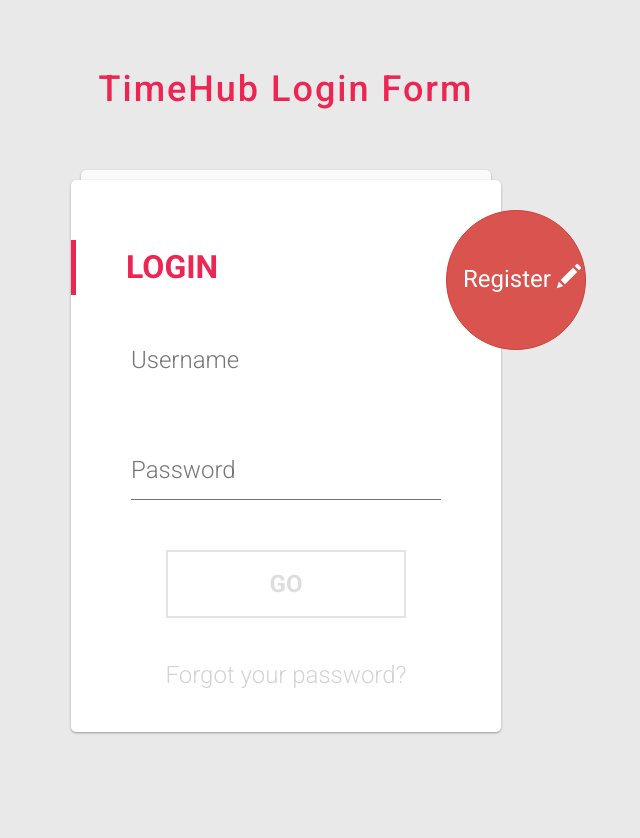
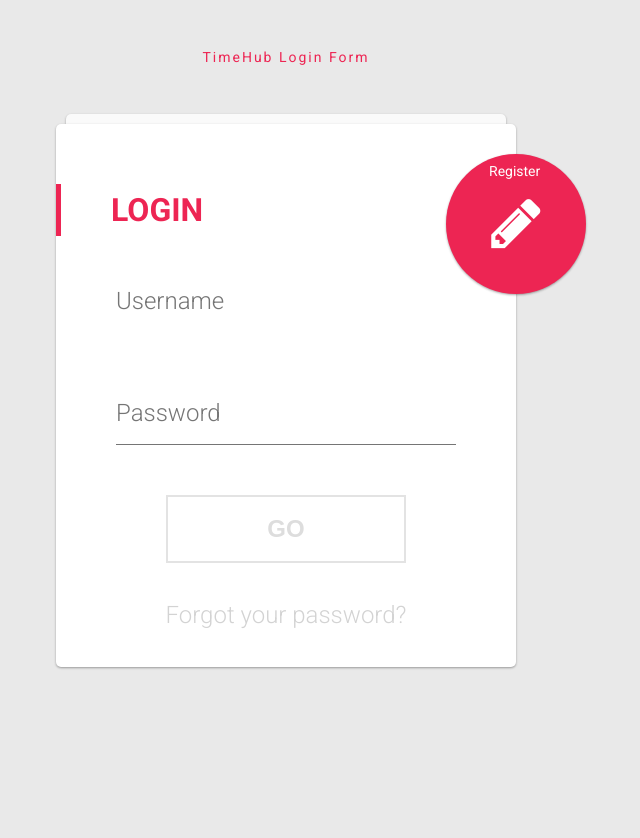
Before and after one commit to s95116/timeHub, a PHP site: page / in a window 1280 px wide. Shown: the whole page, without its empty margins (354-994 px from the left). After the commit the page ends 669 px from the top, so only its background shows below. Run offline with PHP 8.4, Linux system fonts and the light colour scheme; some libraries are stand-ins or nearby versions; some web fonts are replaced.

Commit message:
perfected the log in page

```diff
--- a/assets/css/style.css
+++ b/assets/css/style.css
@@ -12,32 +12,6 @@
   padding: 50px 0;
   text-align: center;
   letter-spacing: 2px;
-}
-
-.btn-circle {
-  width: 30px;
-  height: 30px;
-  text-align: center;
-  padding: 6px 0;
-  font-size: 12px;
-  line-height: 1.428571429;
-  border-radius: 15px;
-}
-.btn-circle.btn-lg {
-  width: 50px;
-  height: 50px;
-  padding: 10px 16px;
-  font-size: 18px;
-  line-height: 1.33;
-  border-radius: 25px;
-}
-.btn-circle.btn-xl {
-  width: 140px;
-  height: 140px;
-  padding: 10px 16px;
-  font-size: 24px;
-  line-height: 1.33;
-  border-radius: 70px;
 }
 
 /* Rerun */
@@ -450,3 +424,15 @@
     opacity: 0;
   }
 }
+
+
+.register {
+    position: absolute;
+    top: 10px;
+    left: 43px;
+    color: white;
+    z-index: 1;
+}
+.container.active .register{
+  display: none;
+}
--- a/index.html
+++ b/index.html
@@ -6,10 +6,9 @@
 
 
  <!--CSS Stylesheets -->
-    <link rel="stylesheet" href="assets/css/reset.css">
-    <link rel="stylesheet" href="https://maxcdn.bootstrapcdn.com/bootstrap/3.3.6/css/bootstrap.min.css">
     <link rel='stylesheet prefetch' href='http://fonts.googleapis.com/css?family=Roboto:400,100,300,500,700,900|RobotoDraft:400,100,300,500,700,900'>
     <link rel='stylesheet prefetch' href='https://maxcdn.bootstrapcdn.com/font-awesome/4.6.3/css/font-awesome.min.css'>
+    <link rel="stylesheet" href="assets/css/reset.css">
     <link rel="stylesheet" href="assets/css/style.css">
 
     <!--Firebase-->
@@ -48,8 +47,9 @@
       <div class="footer"><a href="#">Forgot your password?</a></div>
     </form>
   </div>
-  <div class="card alt" style="text-align:center;">
-    <button class="btn btn-danger btn-circle btn-xl">Register <span class="glyphicon glyphicon-pencil"></span></button>
+  <div class="card alt">
+  	<div class="register">Register</div>
+    <div class="toggle"></div>
     <h1 class="title">Register
       <div class="close"></div>
     </h1>
```
